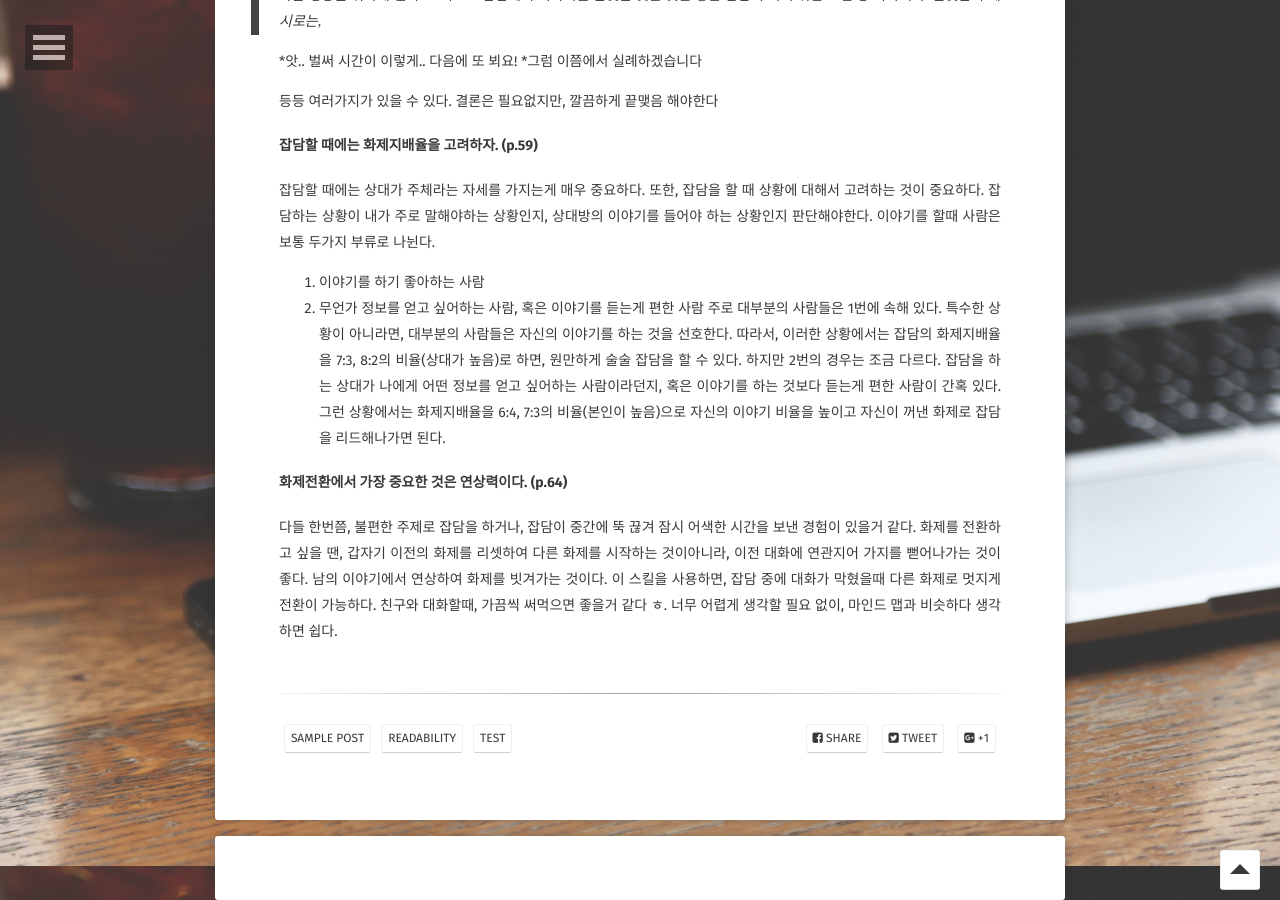
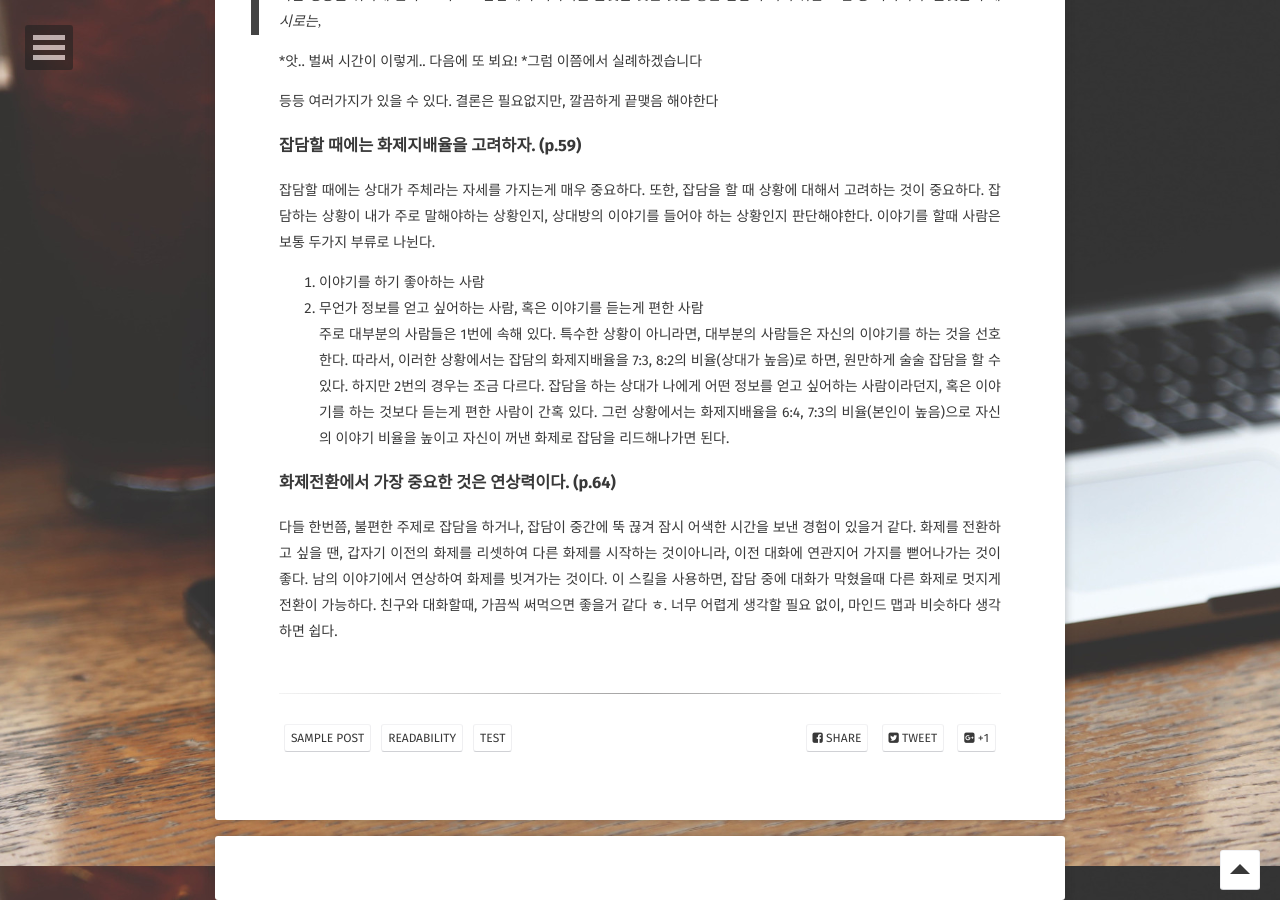
Before and after one commit to plan5886/plan5886.github.io, a Jekyll site: the page built from _posts/2019-12-13-[book]cheat.md, in a window 1280 px wide and 900 px high, scrolled down 934 px. Built offline with Jekyll 4.4.1, drawn with Linux system fonts in a browser that asks for light colours; some web fonts are replaced; comment, search, counter and statistics services are not loaded.

```diff
--- a/_posts/2019-12-13-[book]cheat.md
+++ b/_posts/2019-12-13-[book]cheat.md
@@ -21,7 +21,7 @@ comments: true
 * 잡담할 때에는 화제지배율을 고려하자. (p.59)
 * 화제전환에서 가장 중요한 것은 연상력이다. (p.64)
 
-#### 잡담에 결론은 없어야 하지만, 좋은 잡담이 되기 위해서는 매듭이 있어야한다.(p.34)
+### 잡담에 결론은 없어야 하지만, 좋은 잡담이 되기 위해서는 매듭이 있어야한다.(p.34)
 이 책의 저자는 말한다
 > 잡담에는 '이야기를 맺는법이' 중요한 포인트이다.
 부제에 적은 것과 같이, 잡담에는 굳이 결론이 필요한 것은 아니다. 결론을 맺게 되면 이야기를 깊게 가져가게 되는 것처럼 보이고 그렇게 느껴지므로, 결론을 짖는 행위 자체는 잡담에서 좋지 못하다. 하지만, 이야기의 끝이 필요없는 것은 아니다. 제대로 된 끝맺음 없이 잡담이 흐지부지 된다면, 무언가 어정쩡하고 찝찝한 기분으로 다음 행동을 취하게 된다. 그러므로 잡담에서 이야기를 끝맺음 짓는 것은 좋은 잡담이 되기 위한 조건 중 하나이다. 끝맺음의 예시로는,
@@ -31,11 +31,11 @@ comments: true
 
 등등 여러가지가 있을 수 있다. 결론은 필요없지만, 깔끔하게 끝맺음 해야한다
 
-#### 잡담할 때에는 화제지배율을 고려하자. (p.59)
+### 잡담할 때에는 화제지배율을 고려하자. (p.59)
 잡담할 때에는 상대가 주체라는 자세를 가지는게 매우 중요하다. 또한, 잡담을 할 때 상황에 대해서 고려하는 것이 중요하다. 잡담하는 상황이 내가 주로 말해야하는 상황인지, 상대방의 이야기를 들어야 하는 상황인지 판단해야한다. 이야기를 할때 사람은 보통 두가지 부류로 나뉜다.
 1. 이야기를 하기 좋아하는 사람
-2. 무언가 정보를 얻고 싶어하는 사람, 혹은 이야기를 듣는게 편한 사람
+2. 무언가 정보를 얻고 싶어하는 사람, 혹은 이야기를 듣는게 편한 사람 <br>
 주로 대부분의 사람들은 1번에 속해 있다. 특수한 상황이 아니라면, 대부분의 사람들은 자신의 이야기를 하는 것을 선호한다. 따라서, 이러한 상황에서는 잡담의 화제지배율을 7:3, 8:2의 비율(상대가 높음)로 하면, 원만하게 술술 잡담을 할 수 있다. 하지만 2번의 경우는 조금 다르다. 잡담을 하는 상대가 나에게 어떤 정보를 얻고 싶어하는 사람이라던지, 혹은 이야기를 하는 것보다 듣는게 편한 사람이 간혹 있다. 그런 상황에서는 화제지배율을 6:4, 7:3의 비율(본인이 높음)으로 자신의 이야기 비율을 높이고 자신이 꺼낸 화제로 잡담을 리드해나가면 된다.
 
-#### 화제전환에서 가장 중요한 것은 연상력이다. (p.64)
+### 화제전환에서 가장 중요한 것은 연상력이다. (p.64)
 다들 한번쯤, 불편한 주제로 잡담을 하거나, 잡담이 중간에 뚝 끊겨 잠시 어색한 시간을 보낸 경험이 있을거 같다. 화제를 전환하고 싶을 땐, 갑자기 이전의 화제를 리셋하여 다른 화제를 시작하는 것이아니라, 이전 대화에 연관지어 가지를 뻗어나가는 것이 좋다. 남의 이야기에서 연상하여 화제를 빗겨가는 것이다. 이 스킬을 사용하면, 잡담 중에 대화가 막혔을때 다른 화제로 멋지게 전환이 가능하다. 친구와 대화할때, 가끔씩 써먹으면 좋을거 같다 ㅎ. 너무 어렵게 생각할 필요 없이, 마인드 맵과 비슷하다 생각하면 쉽다.
```
